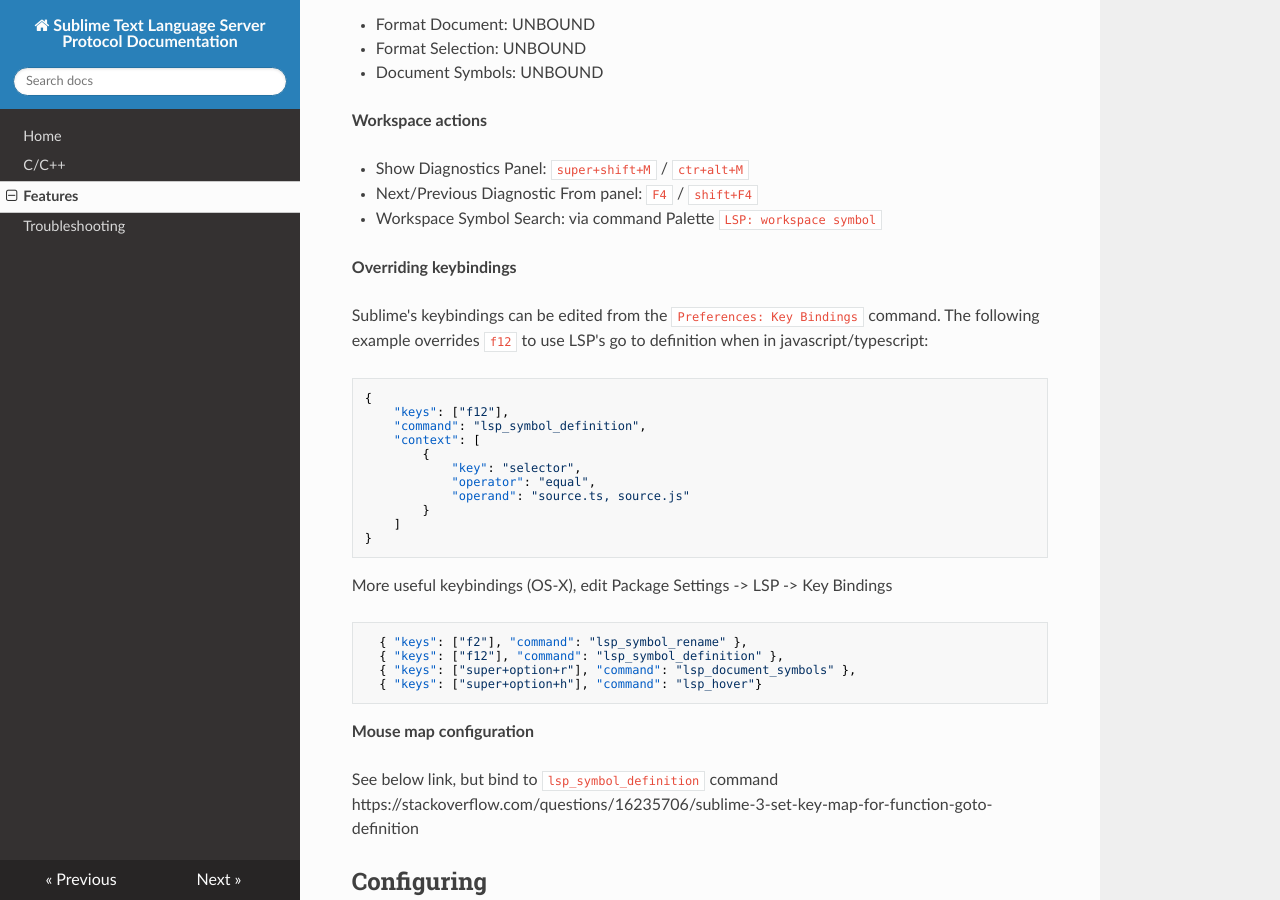
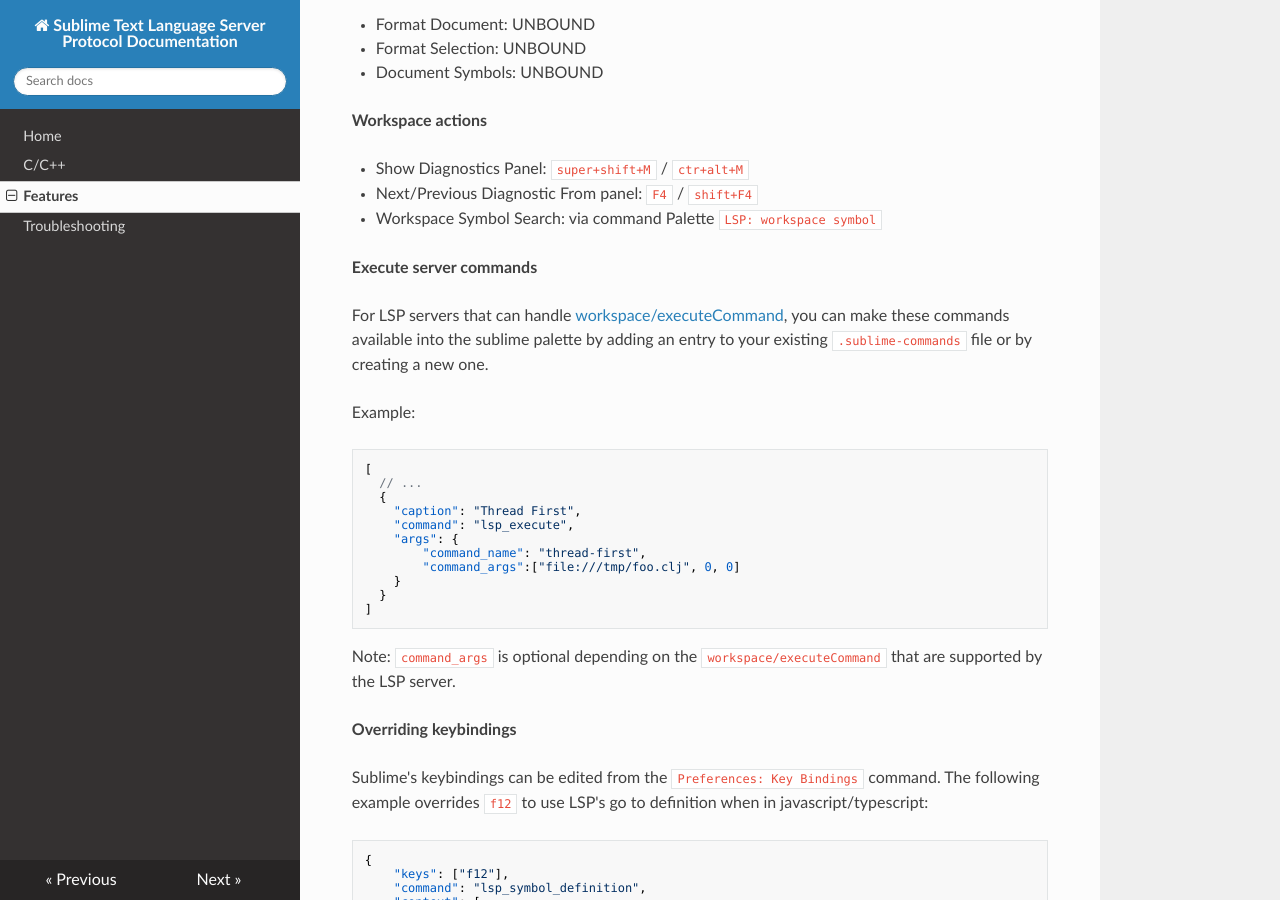
Before and after one commit to sublimelsp/LSP, an MkDocs documentation site: the page built from docs/features.md, in a window 1280 px wide and 900 px high, scrolled down 566 px. Built offline with MkDocs 1.6.1, drawn with Linux system fonts in a browser that asks for light colours; nearby versions of some CDN libraries.

Commit message:
document workspace/executeCommand

````diff
--- a/docs/features.md
+++ b/docs/features.md
@@ -26,6 +26,27 @@
 * Show Diagnostics Panel: `super+shift+M` / `ctr+alt+M`
 * Next/Previous Diagnostic From panel: `F4` / `shift+F4`
 * Workspace Symbol Search: via command Palette `LSP: workspace symbol`
+
+**Execute server commands**
+
+For LSP servers that can handle [workspace/executeCommand](https://microsoft.github.io/language-server-protocol/specification#workspace_executeCommand), you can make these commands available into the sublime palette by adding an entry to your existing `.sublime-commands` file or by creating a new one.
+
+Example:
+
+```json
+[
+  // ...
+  {
+    "caption": "Thread First",
+    "command": "lsp_execute",
+    "args": {
+    	"command_name": "thread-first",
+    	"command_args":["file:///tmp/foo.clj", 0, 0]
+    }
+  }
+]
+```
+Note: `command_args` is optional depending on the `workspace/executeCommand` that are supported by the LSP server.
 
 **Overriding keybindings**
 
````
